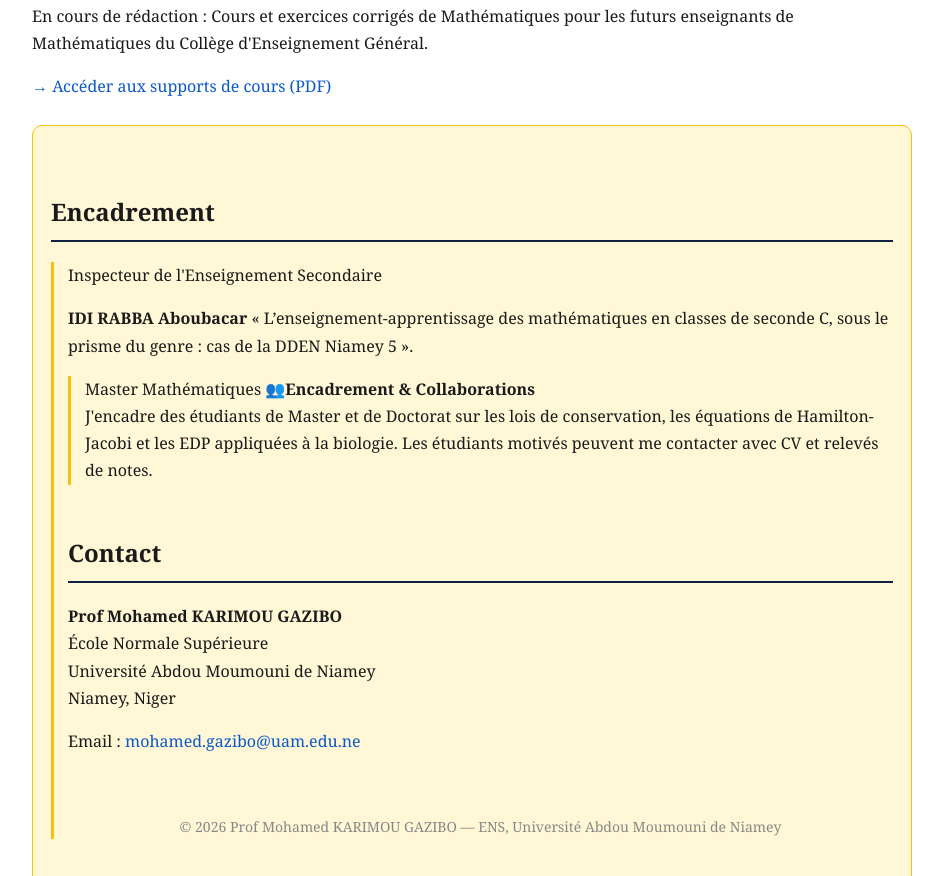
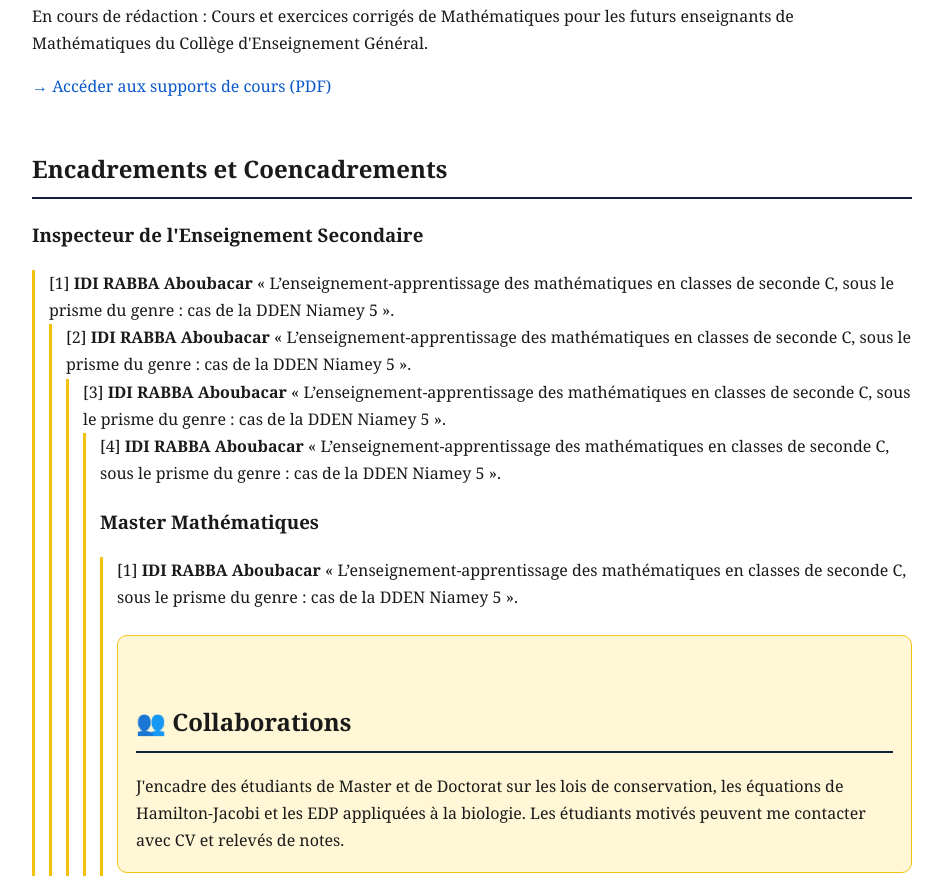
Before and after one commit to gazibomohamed/gazibomohamed.github.io, a plain HTML site: page index.html in a window 1280 px wide. Shown: the part 4040-4916 px from the top of the page, without its empty margins (168-1111 px from the left). Drawn offline with Linux system fonts and the light colour scheme.

Commit message:
Update index.html
Signed-off-by: Mohamed Gazibo <gazibomohamed02@gmail.com>

```diff
--- a/index.html
+++ b/index.html
@@ -119,16 +119,24 @@
 <p>En cours de rédaction : Cours et exercices corrigés de  Mathématiques pour les futurs enseignants de Mathématiques du Collège d'Enseignement Général.</p>
 <p><a href="#">→ Accéder aux supports de cours (PDF)</a></p>
 
+
+
+ <h2> Encadrements et Coencadrements</h2>
+ <h3>Inspecteur de l'Enseignement Secondaire</h3>
+ <div class="pub">[1] <strong>IDI RABBA Aboubacar </strong>« L’enseignement-apprentissage des mathématiques en
+classes de seconde C, sous le prisme du genre : cas de la DDEN Niamey 5 ».
+  <div class="pub">[2] <strong>IDI RABBA Aboubacar </strong>« L’enseignement-apprentissage des mathématiques en
+classes de seconde C, sous le prisme du genre : cas de la DDEN Niamey 5 ».
+   <div class="pub">[3] <strong>IDI RABBA Aboubacar </strong>« L’enseignement-apprentissage des mathématiques en
+classes de seconde C, sous le prisme du genre : cas de la DDEN Niamey 5 ».
+    <div class="pub">[4] <strong>IDI RABBA Aboubacar </strong>« L’enseignement-apprentissage des mathématiques en
+classes de seconde C, sous le prisme du genre : cas de la DDEN Niamey 5 ».
+<h3> Master Mathématiques</h3>
+
+     <div class="pub">[1] <strong>IDI RABBA Aboubacar </strong>« L’enseignement-apprentissage des mathématiques en
+classes de seconde C, sous le prisme du genre : cas de la DDEN Niamey 5 ».
 <div class="cta">
-
- <h2> Encadrement</h2>
- <div class="pub"> Inspecteur de l'Enseignement Secondaire
- <p> <strong>IDI RABBA Aboubacar </strong>« L’enseignement-apprentissage des mathématiques en
-classes de seconde C, sous le prisme du genre : cas de la DDEN Niamey 5 ».
-
-   <div class="pub"> Master Mathématiques
-
-  <strong> 👥Encadrement & Collaborations</strong><br>
+<h2>      <strong> 👥 Collaborations</strong><br></h2>
   J'encadre des étudiants de Master et de Doctorat sur les lois de conservation, les équations de Hamilton-Jacobi et les EDP appliquées à la biologie. Les étudiants motivés peuvent me contacter avec CV et relevés de notes.
 </div>
 
```
